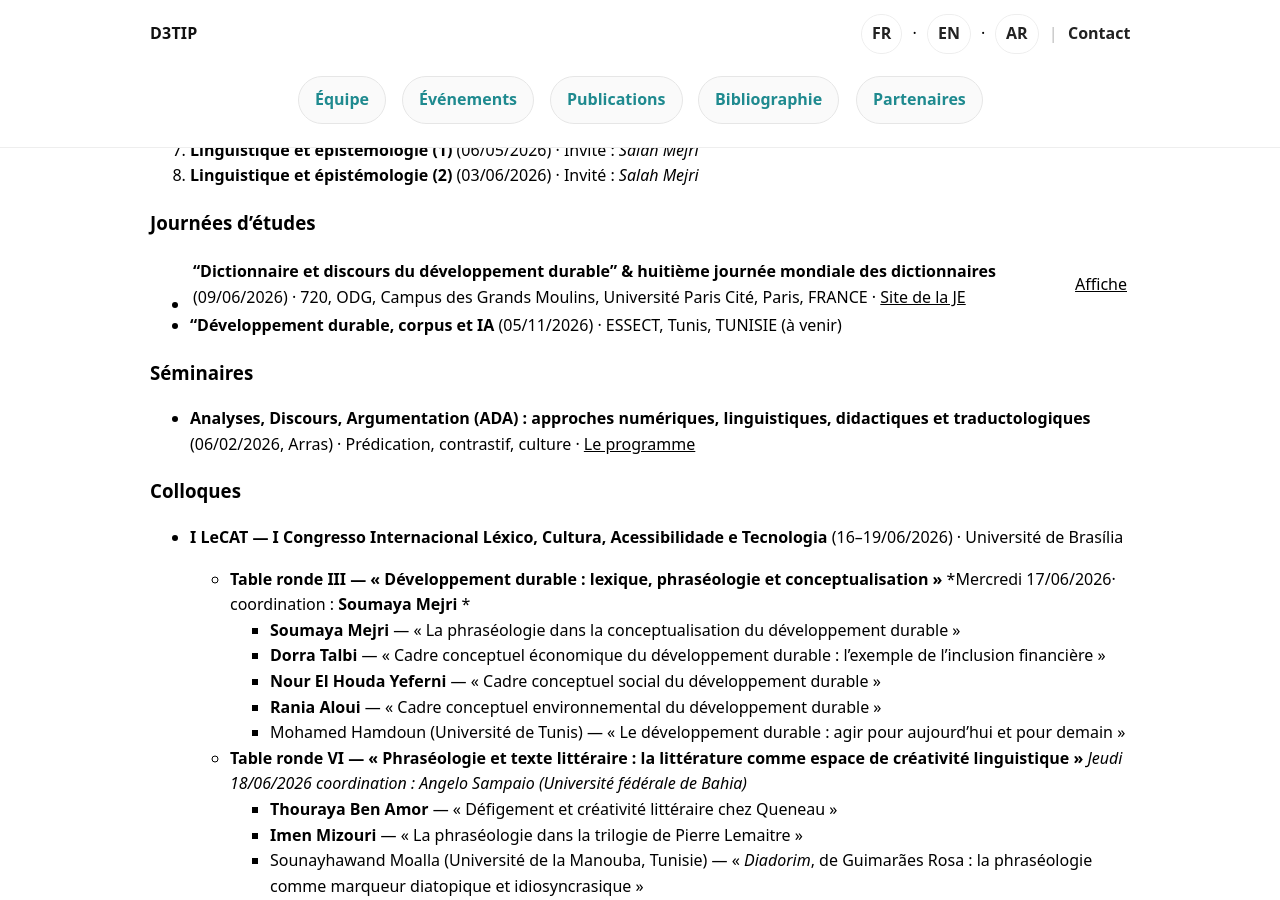
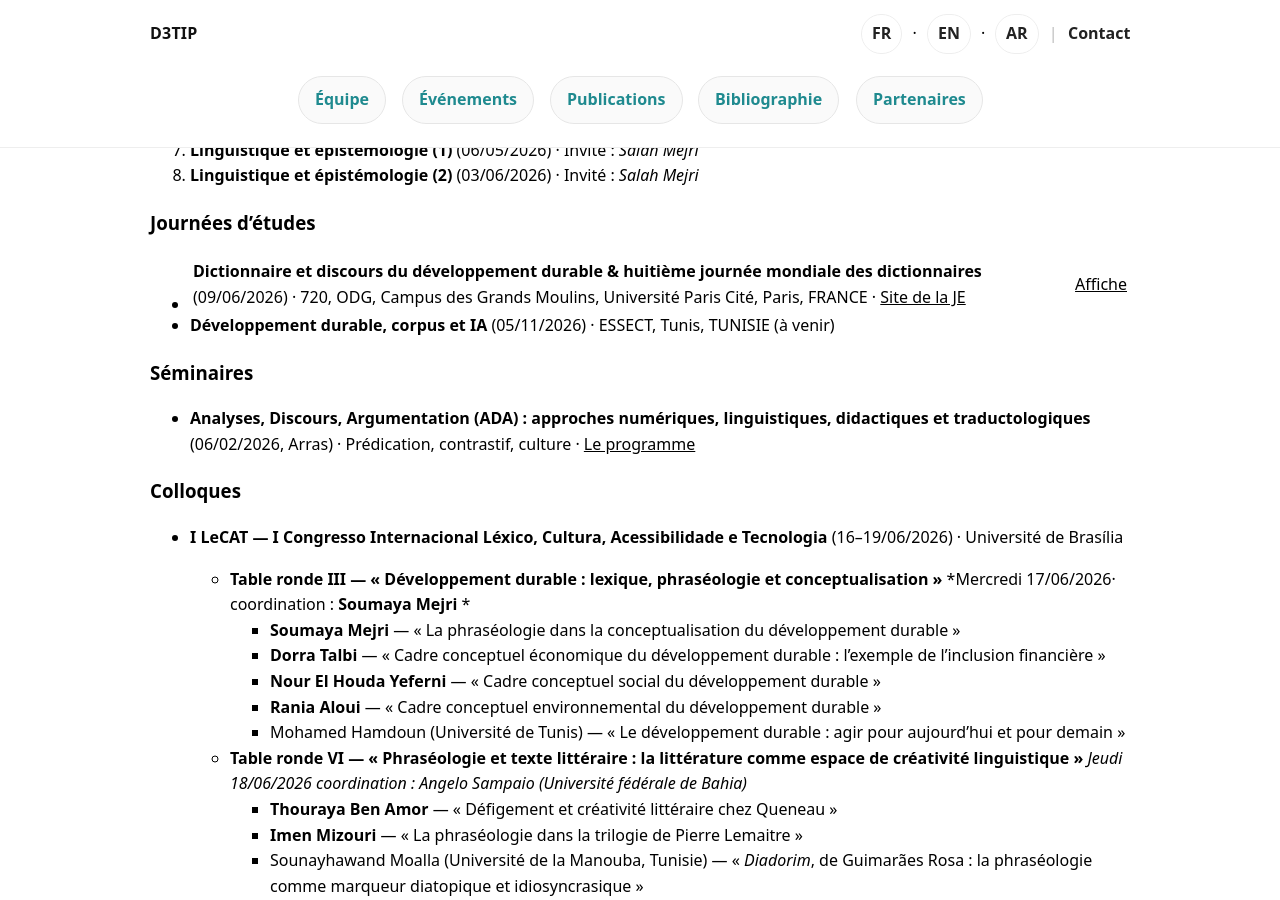
Before and after one commit to d3tip-phc-utique/d3tip-phc-utique.github.io, a Jekyll site: the page built from fr/events.md, in a window 1280 px wide and 900 px high, scrolled down 426 px. Built offline with Jekyll 4.4.1, drawn with Linux system fonts in a browser that asks for light colours.

```diff
--- a/fr/events.md
+++ b/fr/events.md
@@ -19,8 +19,8 @@ permalink: /fr/events/
 8. **Linguistique et épistémologie (2)** (03/06/2026) · Invité : *Salah Mejri*
 
 ### Journées d’études
-- **"Dictionnaire et discours du développement durable" & huitième journée mondiale des dictionnaires** (09/06/2026) · 720, ODG, Campus des Grands Moulins, Université Paris Cité, Paris, FRANCE · [Site de la JE](https://dico-et-d3.sciencesconf.org) | [Affiche](../assets/logos/JE_DICO-DISCOURS-DD.pdf)
-- **"Développement durable, corpus et IA** (05/11/2026) · ESSECT, Tunis, TUNISIE (à venir)
+- **Dictionnaire et discours du développement durable & huitième journée mondiale des dictionnaires** (09/06/2026) · 720, ODG, Campus des Grands Moulins, Université Paris Cité, Paris, FRANCE · [Site de la JE](https://dico-et-d3.sciencesconf.org) | [Affiche](../assets/logos/JE_DICO-DISCOURS-DD.pdf)
+- **Développement durable, corpus et IA** (05/11/2026) · ESSECT, Tunis, TUNISIE (à venir)
 
 
 ### Séminaires
```
